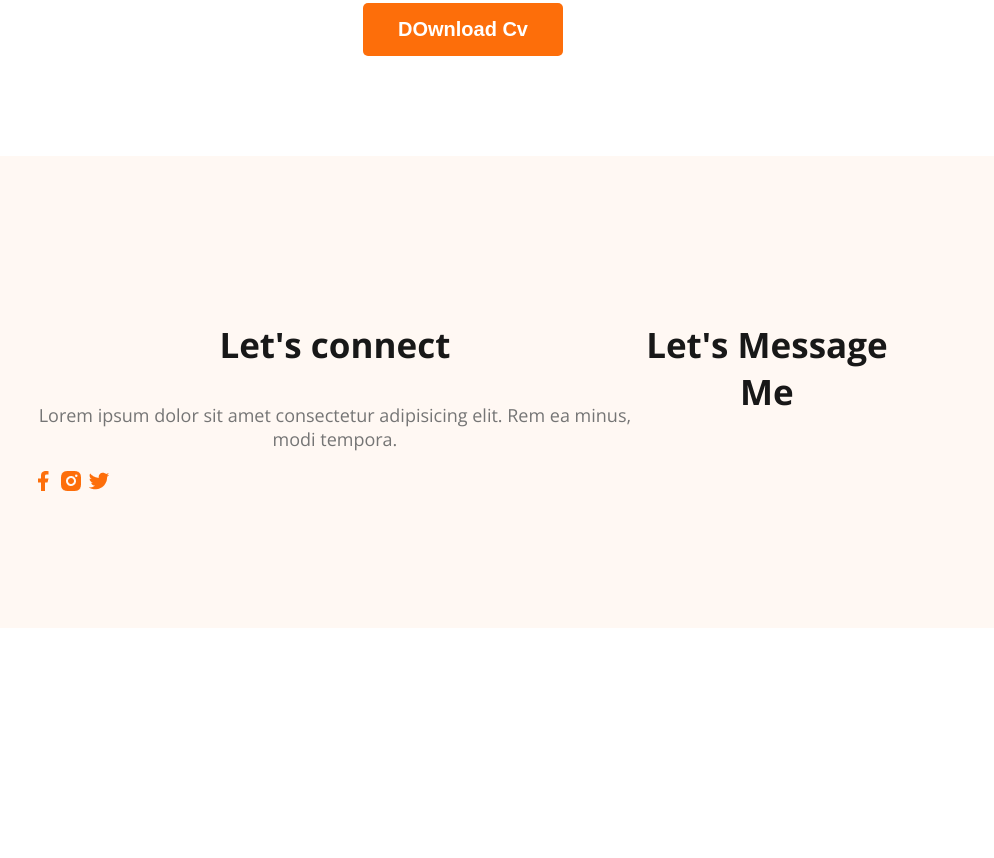
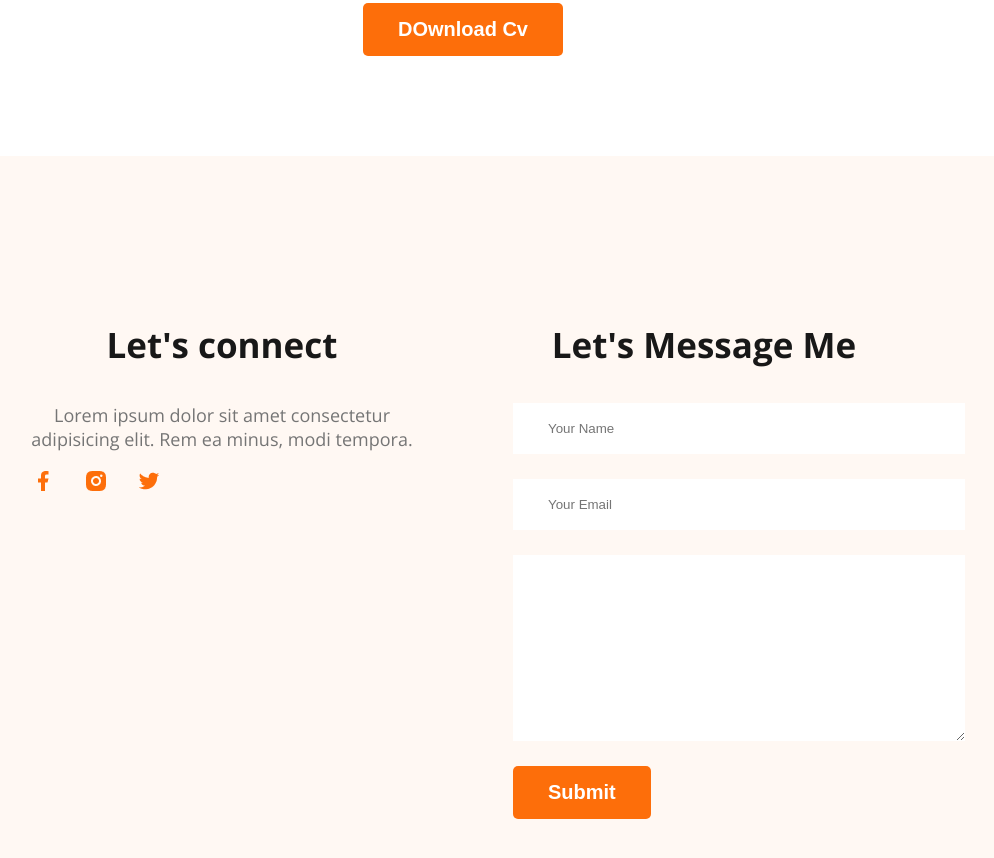
Before and after one commit to SabilaNushurC/portfolio3, a plain HTML site: page index.html in a window 1280 px wide. Shown: the part 3022-3880 px from the top of the page, without its empty margins (177-1171 px from the left). Before the commit the page ends 3658 px from the top, so only its background shows below. Drawn offline with nearby package versions, Linux system fonts and the light colour scheme; files whose address does not match are found by name.

Commit message:
finished

```diff
--- a/index.html
+++ b/index.html
@@ -167,6 +167,12 @@
     </div>
     <div class="footer-column">
         <h3 class="section-title">Let's Message Me</h3>
+        <form class="contact">
+            <input type="text" placeholder="Your Name">
+            <input type="email" name="" placeholder="Your Email">
+            <textarea name="" id="" cols="30" rows="10"></textarea>
+            <input class="btn-primary" type="submit" value="Submit">
+        </form>
     </div>
     </footer>
 </body>
--- a/portfolio.css
+++ b/portfolio.css
@@ -186,7 +186,26 @@ color: #181818;}
  /* footer style */
  footer {
     display: flex;
+    gap: 100px;
     background: #FFF8F3;
     padding: 130px 200px;
     margin-top: 100px;
  }
+
+ .footer-column{
+    width:50%;
+ }
+
+ .social-links a{
+    margin-right: 25px;
+ }
+
+ .contact input[type="text"], .contact input[type="email"] ,textarea {
+    display: block;
+    margin-bottom: 25px;
+    padding: 18px 35px;
+    color: #757575;
+   background-color: #fff;
+   border: 0;
+   width: 100%;
+ }
```
